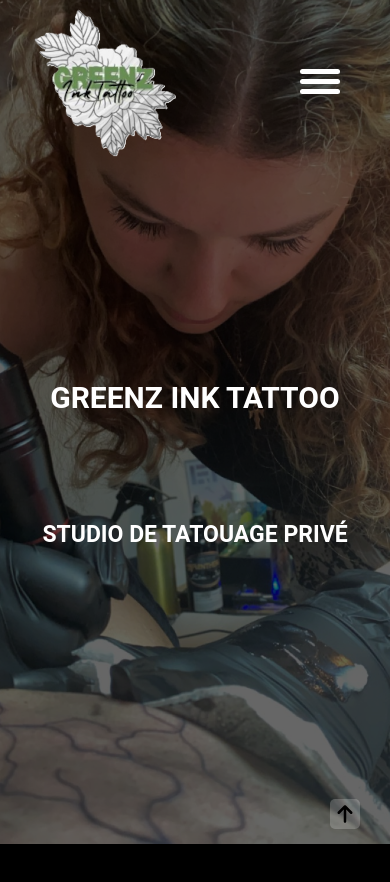
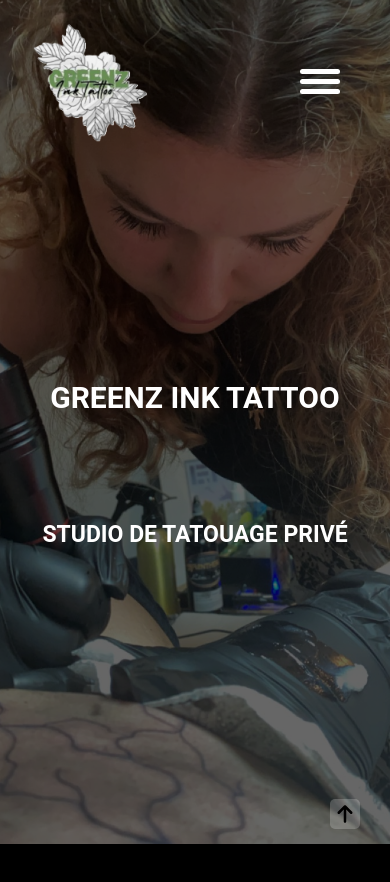
Before and after one commit to CARNEIRO-MOREIRA-Steven/Greenz-Tattoo, a Next.js app: page / in a window 390 px wide. Shown: the top 882 px of the page. Built offline with nearby package versions, Linux system fonts and the light colour scheme.

Commit message:
Modification pour perfs

```diff
--- a/src/app/components/Header/header.css
+++ b/src/app/components/Header/header.css
@@ -178,8 +178,8 @@
       justify-content: space-evenly;
     }
     .logo-header{
-      height: 150px;
-      width: 150px;
+      height: 50%;
+      width: 80%;
     }
 
     .logo_link_header{
```
